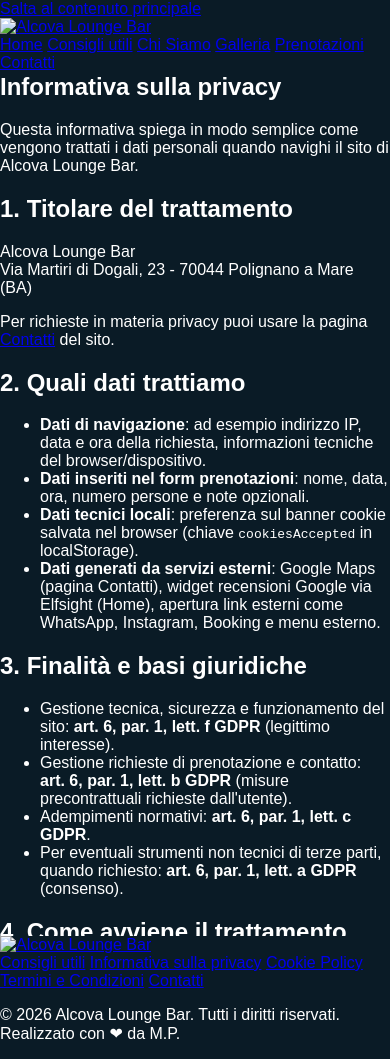
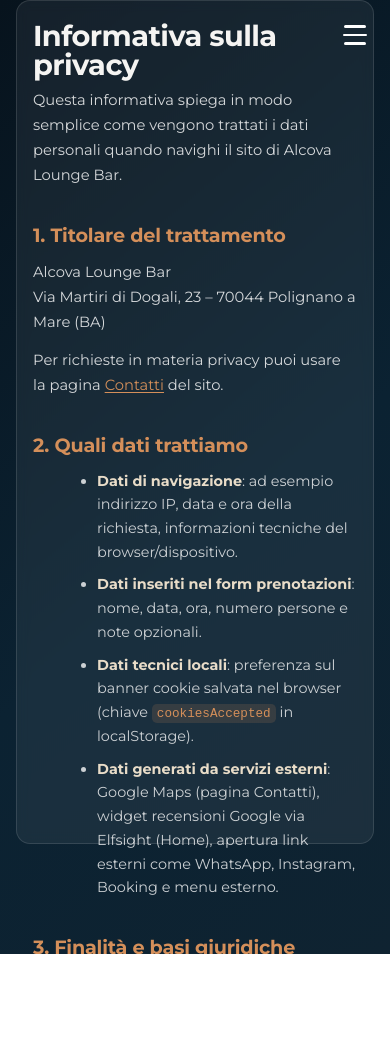
Before and after one commit to vampeye123421/Alcova, a plain HTML site: page informativa-sulla-privacy.html in a window 390 px wide. After the commit the page ends 954 px from the top, so only its background shows below. Drawn offline with Linux system fonts and the light colour scheme.

Commit message:
Add informativa sulla privacy page with matching dark theme styles

```diff
--- a/informativa-sulla-privacy.html
+++ b/informativa-sulla-privacy.html
@@ -1,50 +1,55 @@
-<!DOCTYPE html>
+<!doctype html>
 <html lang="it">
   <head>
-    <meta charset="UTF-8">
-    <meta name="viewport" content="width=device-width, initial-scale=1.0">
-    <meta name="description" content="Informativa sulla privacy di Alcova Lounge Bar">
-    <meta http-equiv="Content-Security-Policy" content="default-src 'self'; base-uri 'self'; form-action 'self'; object-src 'none'; script-src 'self' 'sha256-vvt4KWwuNr51XfE5m+hzeNEGhiOfZzG97ccfqGsPwvE=' 'sha256-ieoeWczDHkReVBsRBqaal5AFMlBtNjMzgwKvLqi/tSU='; script-src-elem 'self' 'sha256-vvt4KWwuNr51XfE5m+hzeNEGhiOfZzG97ccfqGsPwvE=' 'sha256-ieoeWczDHkReVBsRBqaal5AFMlBtNjMzgwKvLqi/tSU='; style-src 'self' https://fonts.googleapis.com; font-src 'self' https://fonts.gstatic.com; img-src 'self' data:; upgrade-insecure-requests;">
+    <meta charset="UTF-8" />
+    <meta name="viewport" content="width=device-width, initial-scale=1.0" />
     <title>Informativa sulla privacy - Alcova Lounge Bar</title>
-    <link rel="icon" href="images/logo.png" type="image/png">
-    <link rel="preconnect" href="https://fonts.googleapis.com">
-    <link rel="preconnect" href="https://fonts.gstatic.com" crossorigin>
-    <link href="https://fonts.googleapis.com/css2?family=Inter:wght@300;400;700;800&display=swap" rel="stylesheet">
-    <link rel="stylesheet" href="styles.css">
+    <link rel="preconnect" href="https://fonts.googleapis.com" />
+    <link rel="preconnect" href="https://fonts.gstatic.com" crossorigin />
+    <link href="https://fonts.googleapis.com/css2?family=Montserrat:ital,wght@0,300;0,400;0,500;0,700;0,800;1,400;1,800&display=swap" rel="stylesheet" />
+    <link rel="stylesheet" href="styles.css" />
+    <noscript><style>.page-loader{display:none!important;}</style></noscript>
   </head>
-<body class="legal-page">
-    <a class="skip-link" href="#main-content">Salta al contenuto principale</a>
+  <body class="is-loading legal-page">
+    <div class="page-loader" id="pageLoader" aria-hidden="false">
+      <div class="page-loader__content" role="status" aria-live="polite" aria-label="Caricamento">
+        <p class="page-loader__word" aria-label="ALCOVA">
+          <span>A</span><span>L</span><span>C</span><span>O</span><span>V</span><span>A</span>
+        </p>
+        <p class="page-loader__sub">LOUNGE BAR</p>
+      </div>
+    </div>
 
-    <nav class="navbar" aria-label="Navigazione principale">
-        <div class="nav-container">
-            <a href="index.html" class="logo" aria-label="Alcova Lounge Bar, torna alla home">
-                <img src="images/logo.png" alt="Alcova Lounge Bar" width="750" height="333" decoding="async">
-            </a>
-            <div class="nav-links" id="primary-navigation">
-                <a href="index.html">Home</a>
-                <a href="consigli-utili.html">Consigli utili</a>
-                <a href="chi-siamo.html">Chi Siamo</a>
-                <a href="galleria.html">Galleria</a>
-                <a href="prenotazioni.html">Prenotazioni</a>
-                <a href="contatti.html">Contatti</a>
-            </div>
-            <button class="hamburger" type="button" aria-label="Apri menu" aria-controls="primary-navigation" aria-expanded="false">
-                <span></span>
-                <span></span>
-                <span></span>
+    <button class="hamburger" id="hamburgerButton" type="button" aria-label="Apri menu" aria-controls="siteMenu" aria-expanded="false">
+      <span class="hamburger__line"></span>
+      <span class="hamburger__line"></span>
+      <span class="hamburger__line"></span>
     </button>
-        </div>
+
+    <nav class="site-menu" id="siteMenu" aria-hidden="true">
+      <ul class="site-menu__list">
+        <li><a class="site-menu__link" href="index.html#home">Home</a></li>
+        <li><a class="site-menu__link" href="index.html#modes">Aperitivo</a></li>
+        <li><a class="site-menu__link" href="index.html#cucina">Cucina</a></li>
+        <li><a class="site-menu__link" href="index.html#specialita">Specialit&agrave;</a></li>
+        <li><a class="site-menu__link" href="index.html#giornata">Colazione-Cena</a></li>
+        <li><a class="site-menu__link" href="index.html#partita">Partita</a></li>
+        <li><a class="site-menu__link" href="index.html#chi-siamo">Chi siamo</a></li>
+        <li><a class="site-menu__link" href="team-building.html">Team Building</a></li>
+        <li><a class="site-menu__link" href="alloggiare.html">Dove alloggiare</a></li>
+        <li><a class="site-menu__link" href="#privacy" style="border-color: rgba(212, 143, 90, 0.5);">Informativa sulla privacy</a></li>
+      </ul>
     </nav>
+    <div class="site-menu__backdrop" id="menuBackdrop"></div>
 
-    <main id="main-content" class="site-main">
-        <section class="section section-legal">
-            <div class="container legal-content">
-                <h1 class="single-line-title">Informativa sulla privacy</h1>
+    <main>
+      <section class="legal-content" id="privacy">
+        <h1>Informativa sulla privacy</h1>
 
         <p>Questa informativa spiega in modo semplice come vengono trattati i dati personali quando navighi il sito di Alcova Lounge Bar.</p>
 
         <h2>1. Titolare del trattamento</h2>
-                <p>Alcova Lounge Bar<br>Via Martiri di Dogali, 23 - 70044 Polignano a Mare (BA)</p>
+        <p>Alcova Lounge Bar<br />Via Martiri di Dogali, 23 – 70044 Polignano a Mare (BA)</p>
         <p>Per richieste in materia privacy puoi usare la pagina <a href="contatti.html">Contatti</a> del sito.</p>
 
         <h2>2. Quali dati trattiamo</h2>
@@ -89,28 +94,9 @@
         <p>La presente informativa pu&ograve; essere aggiornata nel tempo. Le modifiche sono pubblicate in questa pagina.</p>
 
         <p class="last-updated">Ultimo aggiornamento: 11 Marzo 2026</p>
-            </div>
       </section>
     </main>
 
-    <footer class="footer">
-        <div class="container">
-            <a href="index.html" class="logo" aria-label="Torna alla home">
-                <img src="images/logo.png" alt="Alcova Lounge Bar" width="750" height="333" decoding="async">
-            </a>
-            <div class="footer-links">
-                <a href="consigli-utili.html">Consigli utili</a>
-                <a href="informativa-sulla-privacy.html" class="active">Informativa sulla privacy</a>
-                <a href="cookie-policy.html">Cookie Policy</a>
-                <a href="termini-condizioni.html">Termini e Condizioni</a>
-                <a href="contatti.html">Contatti</a>
-            </div>
-            <p class="copyright">&copy; 2026 Alcova Lounge Bar. Tutti i diritti riservati.<br>
-            <span class="credits">Realizzato con <span class="heart">&#10084;</span> da M.P.</span></p>
-        </div>
-    </footer>
-
-    <script src="config.js" defer></script>
-    <script src="script.js" defer></script>
+    <script src="script.js"></script>
   </body>
 </html>
--- a/styles.css
+++ b/styles.css
@@ -47,6 +47,101 @@
 body.is-section-scrolling main {
   scroll-snap-type: none !important;
 }
+
+/* ===== Legal pages (Privacy, Cookie, Terms) ===== */
+.legal-page {
+  min-height: 100dvh;
+  background: linear-gradient(140deg, #07131d 0%, #0b2232 56%, #0f2331 100%);
+  display: flex;
+  flex-direction: column;
+}
+
+.legal-page main {
+  flex: 1;
+  padding: 108px clamp(20px, 4vw, 48px) clamp(32px, 5vh, 64px);
+  overflow-y: auto;
+}
+
+.legal-content {
+  max-width: 820px;
+  margin: 0 auto;
+  background: rgba(255, 255, 255, 0.06);
+  border: 1px solid rgba(255, 255, 255, 0.12);
+  border-radius: 18px;
+  padding: clamp(24px, 3.5vw, 42px) clamp(20px, 3vw, 38px);
+  backdrop-filter: blur(6px);
+  -webkit-backdrop-filter: blur(6px);
+}
+
+.legal-content h1 {
+  margin: 0 0 0.5rem;
+  color: #f5f4f2;
+  font-size: clamp(1.8rem, 4vw, 3.2rem);
+  font-weight: 700;
+  letter-spacing: -0.02em;
+  line-height: 1.02;
+}
+
+.legal-content h2 {
+  margin: 2.2rem 0 0.8rem;
+  color: #d48f5a;
+  font-size: clamp(1.2rem, 2.2vw, 1.5rem);
+  font-weight: 700;
+  letter-spacing: -0.01em;
+}
+
+.legal-content p {
+  margin: 0 0 0.8rem;
+  color: rgba(255, 255, 255, 0.82);
+  font-size: clamp(0.92rem, 1.4vw, 1.02rem);
+  line-height: 1.7;
+  font-weight: 400;
+}
+
+.legal-content ul {
+  margin: 0 0 1.2rem 1.5rem;
+  list-style: disc;
+}
+
+.legal-content li {
+  margin-bottom: 0.55rem;
+  color: rgba(255, 255, 255, 0.78);
+  font-size: clamp(0.9rem, 1.35vw, 1rem);
+  line-height: 1.65;
+}
+
+.legal-content li strong {
+  color: #e8dcc8;
+}
+
+.legal-content a {
+  color: #d48f5a;
+  text-decoration: underline;
+  text-underline-offset: 2px;
+  transition: color 180ms ease;
+}
+
+.legal-content a:hover {
+  color: #e5a379;
+}
+
+.legal-content code {
+  font-size: 0.88em;
+  padding: 0.15em 0.4em;
+  border-radius: 0.3rem;
+  background: rgba(212, 143, 90, 0.15);
+  color: #d48f5a;
+}
+
+.legal-content .last-updated {
+  margin-top: 2.5rem;
+  padding-top: 1.2rem;
+  border-top: 1px solid rgba(255, 255, 255, 0.12);
+  font-size: 0.82rem;
+  color: rgba(255, 255, 255, 0.5);
+  font-style: italic;
+}
+/* ===== End Legal pages ===== */
 
 .page-loader {
   position: fixed;
@@ -1208,6 +1303,15 @@
 }
 
 @media (max-width: 900px) {
+  .legal-page main {
+    padding: 82px 16px 28px;
+  }
+
+  .legal-content {
+    padding: 20px 16px;
+    border-radius: 14px;
+  }
+
   .hero {
     height: 100vh;
     height: 100svh;
```
Lines whose indentation alone changed are shown as unchanged.
